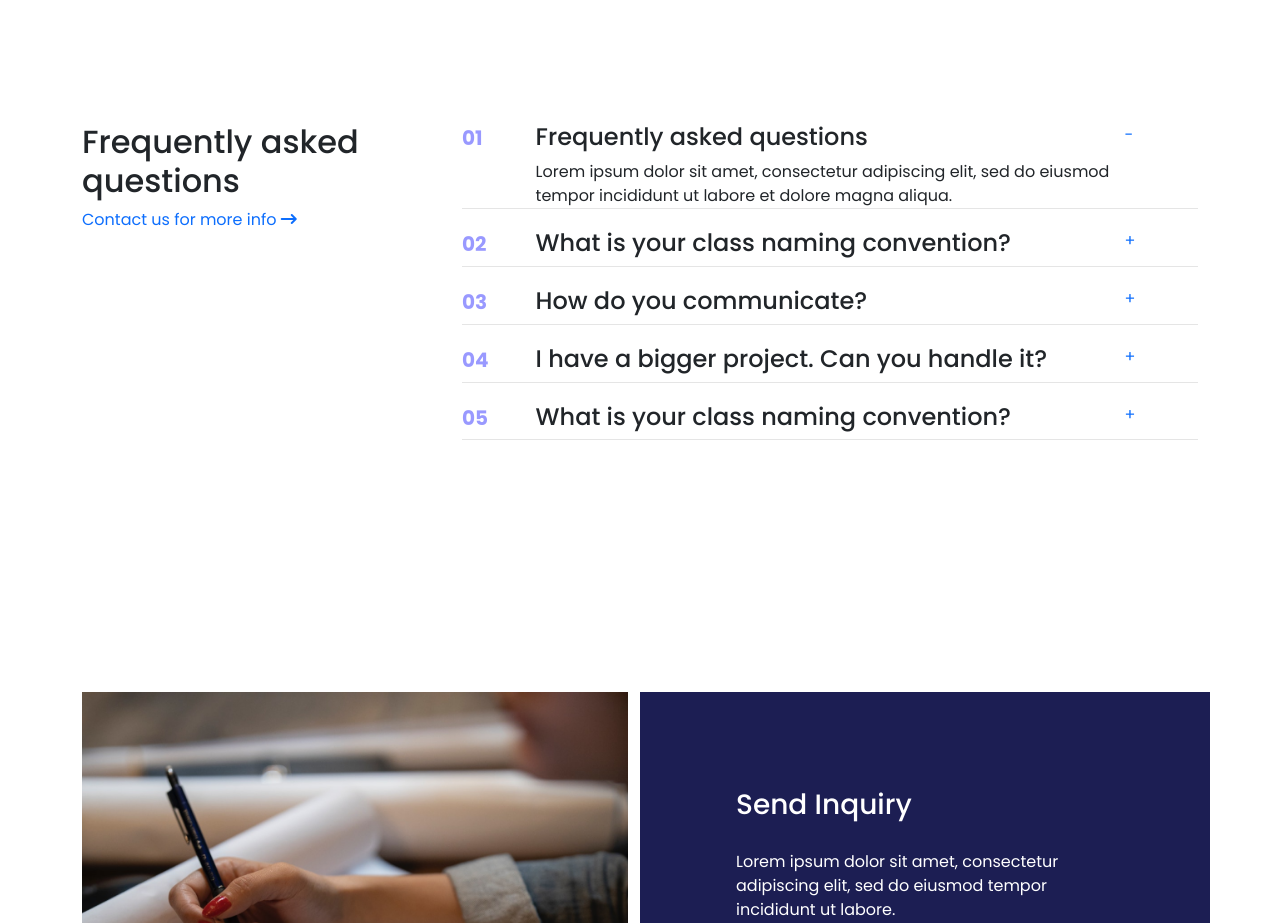
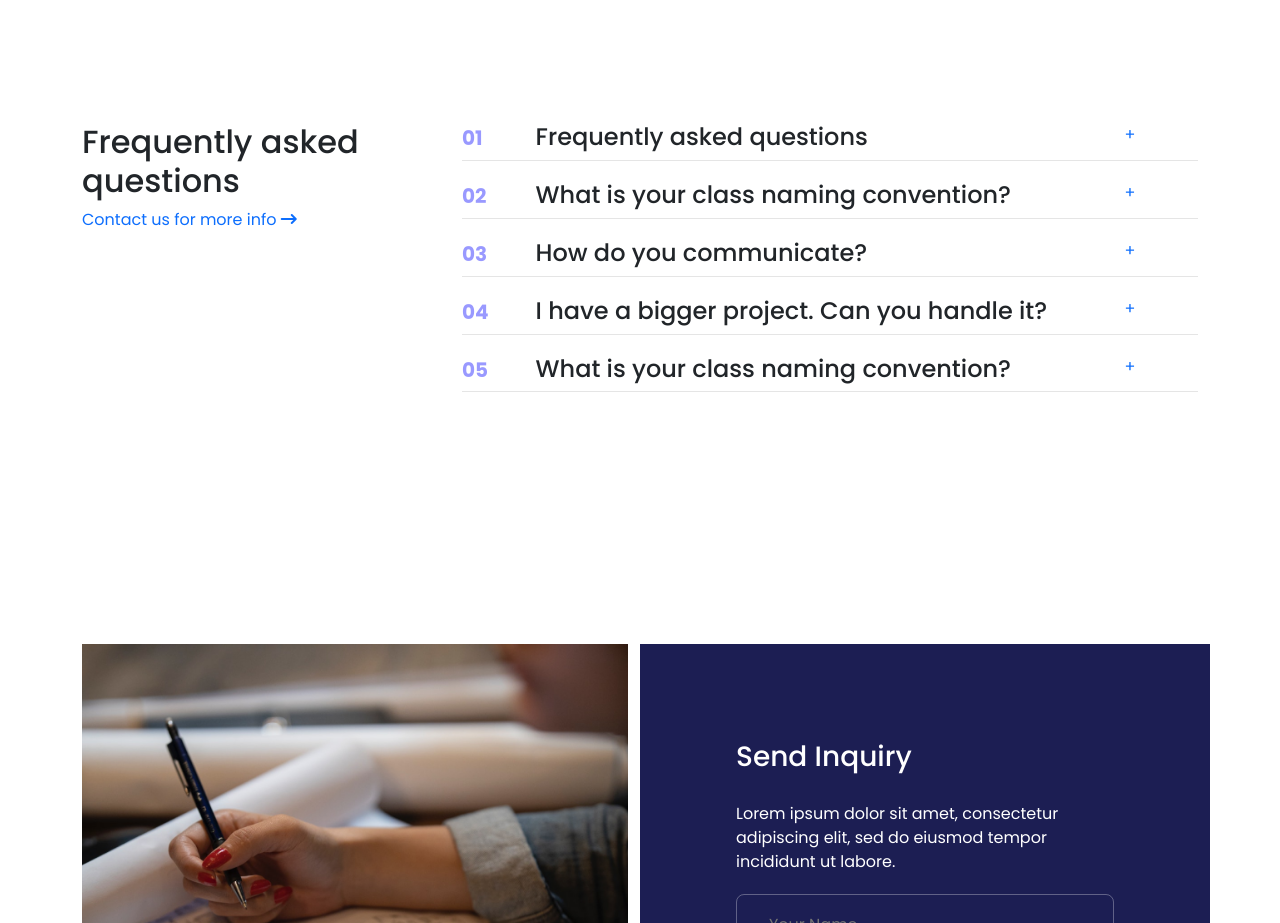
Before and after one commit to ParosRangsha/finsweet, a React (Vite) app: page / in a window 1280 px wide. Shown: the part 3660-4583 px from the top of the page. Built offline with nearby package versions, Linux system fonts and the light colour scheme.

Commit message:
new update

```diff
--- a/src/pages/Home/Home.jsx
+++ b/src/pages/Home/Home.jsx
@@ -129,10 +129,10 @@ const Home = () => {
             </Col>
             <Col lg={8} className='myquestions'>
               <Ask sl="01" heading="Frequently asked questions" btn="-" paragraph="Lorem ipsum dolor sit amet, consectetur adipiscing elit, sed do eiusmod tempor incididunt ut labore et dolore magna aliqua."/>
-              <Ask sl="02" heading="What is your class naming convention?" btn="+" paragraph=""/>
-              <Ask sl="03" heading="How do you communicate?" btn="+" paragraph=""/>
-              <Ask sl="04" heading="I have a bigger project. Can you handle it?" btn="+" paragraph=""/>
-              <Ask sl="05" heading="What is your class naming convention?" btn="+" paragraph=""/>
+              <Ask sl="02" heading="What is your class naming convention?" btn="+" paragraph="Lorem ipsum dolor sit amet, consectetur adipiscing elit, sed do eiusmod tempor incididunt ut labore et dolore magna aliqua."/>
+              <Ask sl="03" heading="How do you communicate?" btn="+" paragraph="Lorem ipsum dolor sit amet, consectetur adipiscing elit, sed do eiusmod tempor incididunt ut labore et dolore magna aliqua."/>
+              <Ask sl="04" heading="I have a bigger project. Can you handle it?" btn="+" paragraph="Lorem ipsum dolor sit amet, consectetur adipiscing elit, sed do eiusmod tempor incididunt ut labore et dolore magna aliqua."/>
+              <Ask sl="05" heading="What is your class naming convention?" btn="+" paragraph="Lorem ipsum dolor sit amet, consectetur adipiscing elit, sed do eiusmod tempor incididunt ut labore et dolore magna aliqua."/>
             </Col>
           </Row>
         </Container>
--- a/src/pages/Home/home.css
+++ b/src/pages/Home/home.css
@@ -97,6 +97,24 @@
 .homeask .questions{
     width: 80%;
 }
+.homeask .items p{
+    display: none;
+}
+.homeask .items:hover p{
+    display: block;
+}
+.homeask .items .minus{
+    display: none;
+}
+.homeask .items:hover .minus{
+    display: block;
+}
+.homeask .items .plus{
+    display: block;
+}
+.homeask .items:hover .plus{
+    display: none;
+}
 .homeask .sl{
     width: 10%;
     font-size: 20px;
--- a/src/reuse/Ask.jsx
+++ b/src/reuse/Ask.jsx
@@ -8,7 +8,7 @@ const Ask = ({sl, heading, paragraph, btn}) => {
             <h4>{heading}</h4>
             <p>{paragraph}</p>
         </div>
-        <div className="mybtn"><a href="#">{btn}</a></div>
+        <div className="mybtn"><a href="#" className='plus'>+</a><a href="#" className='minus'>-</a></div>
     </div>
     )
 }
```
